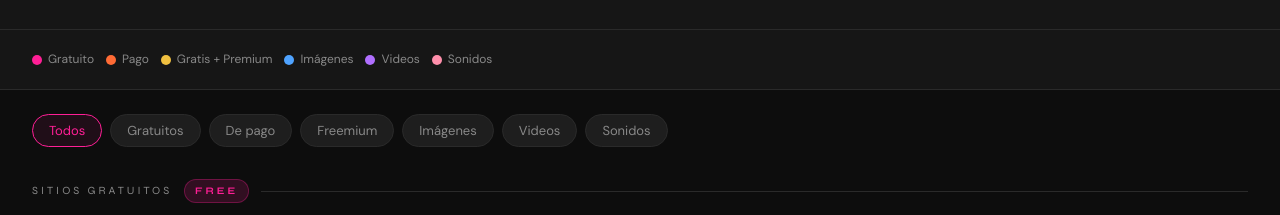
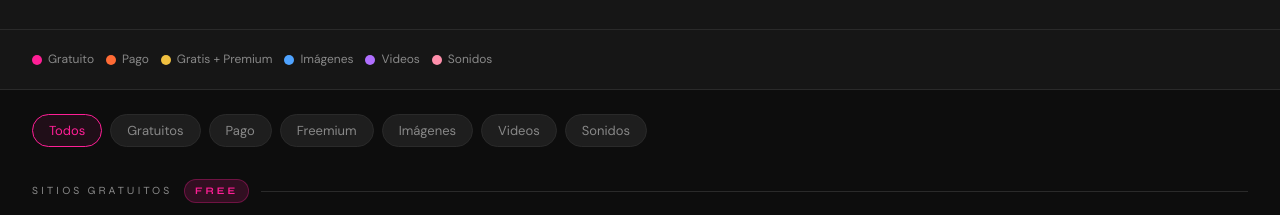
Before and after one commit to DigiLab-UTDT/DigiLab-Recursos, a plain HTML site: page index.html in a window 1280 px wide. Shown: the part 341-556 px from the top of the page. Drawn offline with Linux system fonts and the light colour scheme.

Commit message:
Update index.html

```diff
--- a/index.html
+++ b/index.html
@@ -288,7 +288,7 @@
 <div class="filters">
   <button class="filter-btn active" onclick="filter('all')">Todos</button>
   <button class="filter-btn" onclick="filter('free')">Gratuitos</button>
-  <button class="filter-btn" onclick="filter('paid')">De pago</button>
+  <button class="filter-btn" onclick="filter('paid')">Pago</button>
   <button class="filter-btn" onclick="filter('mixed')">Freemium</button>
   <button class="filter-btn" onclick="filter('img')">Imágenes</button>
   <button class="filter-btn" onclick="filter('vid')">Videos</button>
```
